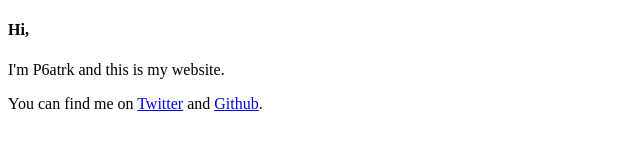
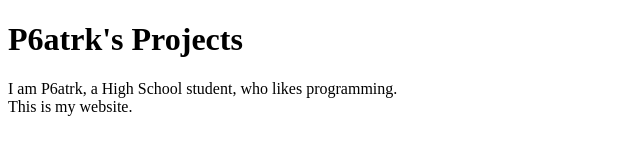
Before and after one commit to P6atrk/P6atrk.github.io, a plain HTML site: page index.html in a window 1280 px wide. Shown: the whole page, without its empty margins (0-640 px from the left). Drawn offline with Linux system fonts and the light colour scheme.

Commit message:
Update index.html

```diff
--- a/index.html
+++ b/index.html
@@ -8,14 +8,16 @@
 </HEAD>
 
 <BODY>
-  <h4>Hi,</h4>
+  <h1>P6atrk's Projects</h1>
   <p>
-    I'm P6atrk and this is my website.
+    I am P6atrk, a High School student, who likes programming.
+      </br>
+    This is my website.
   </p>
-  <p>You can find me on
-    <a href="https://twitter.com/P6atrk">Twitter</a> and
-    <a href="https://github.com/P6atrk">Github</a>.
-  </p>
+  <!--
+    <a href="https://twitter.com/P6atrk">Twitter</a>
+    <a href="https://github.com/P6atrk">Github</a>
+  -->
 </BODY>
 
 </HTML>
```
